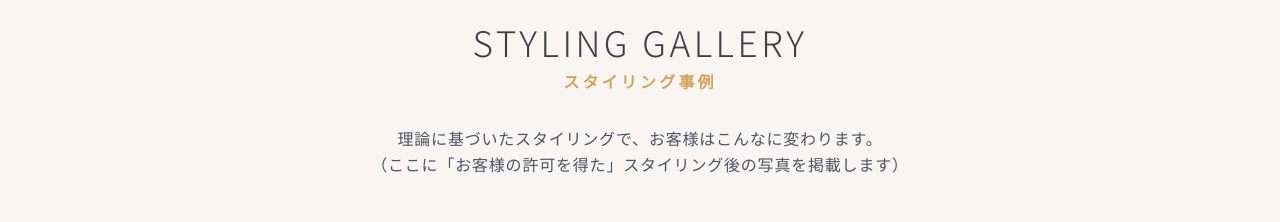
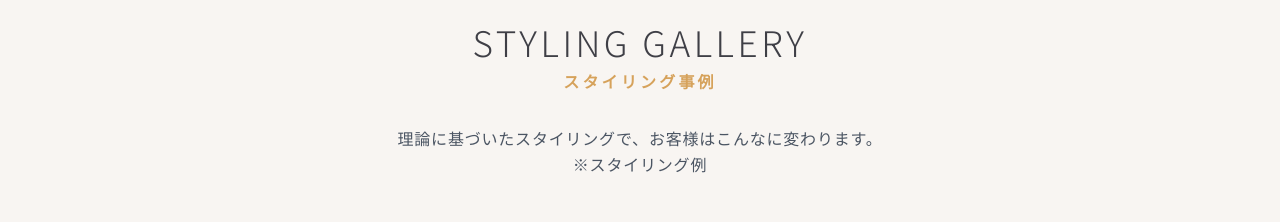
Before and after one commit to irohacs/iroha1, a plain HTML site: page index.html in a window 1280 px wide. Shown: the part 3320-3542 px from the top of the page. Drawn offline with nearby package versions, Linux system fonts and the light colour scheme.

Commit message:
Add files via upload

```diff
--- a/index.html
+++ b/index.html
@@ -337,7 +337,7 @@
                 <div class="max-w-5xl mx-auto">
                     <p class="text-center text-gray-600 mb-12 font-light leading-relaxed">
                         理論に基づいたスタイリングで、お客様はこんなに変わります。<br>
-                        （ここに「お客様の許可を得た」スタイリング後の写真を掲載します）
+                        ※スタイリング例
                     </p>
                     <div class="grid grid-cols-1 md:grid-cols-3 gap-6">
                         <div class="bg-white rounded-lg shadow-lg overflow-hidden">
```
